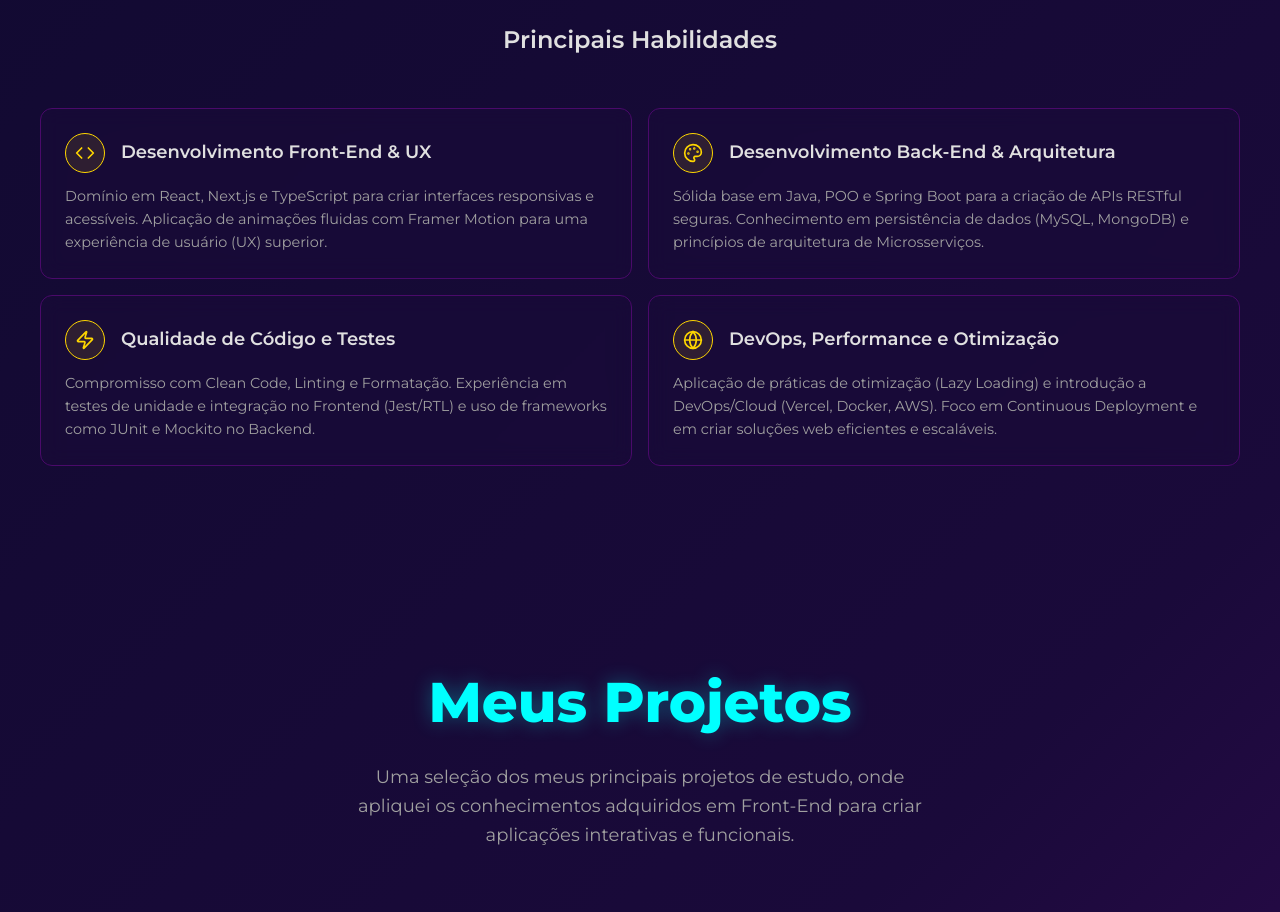
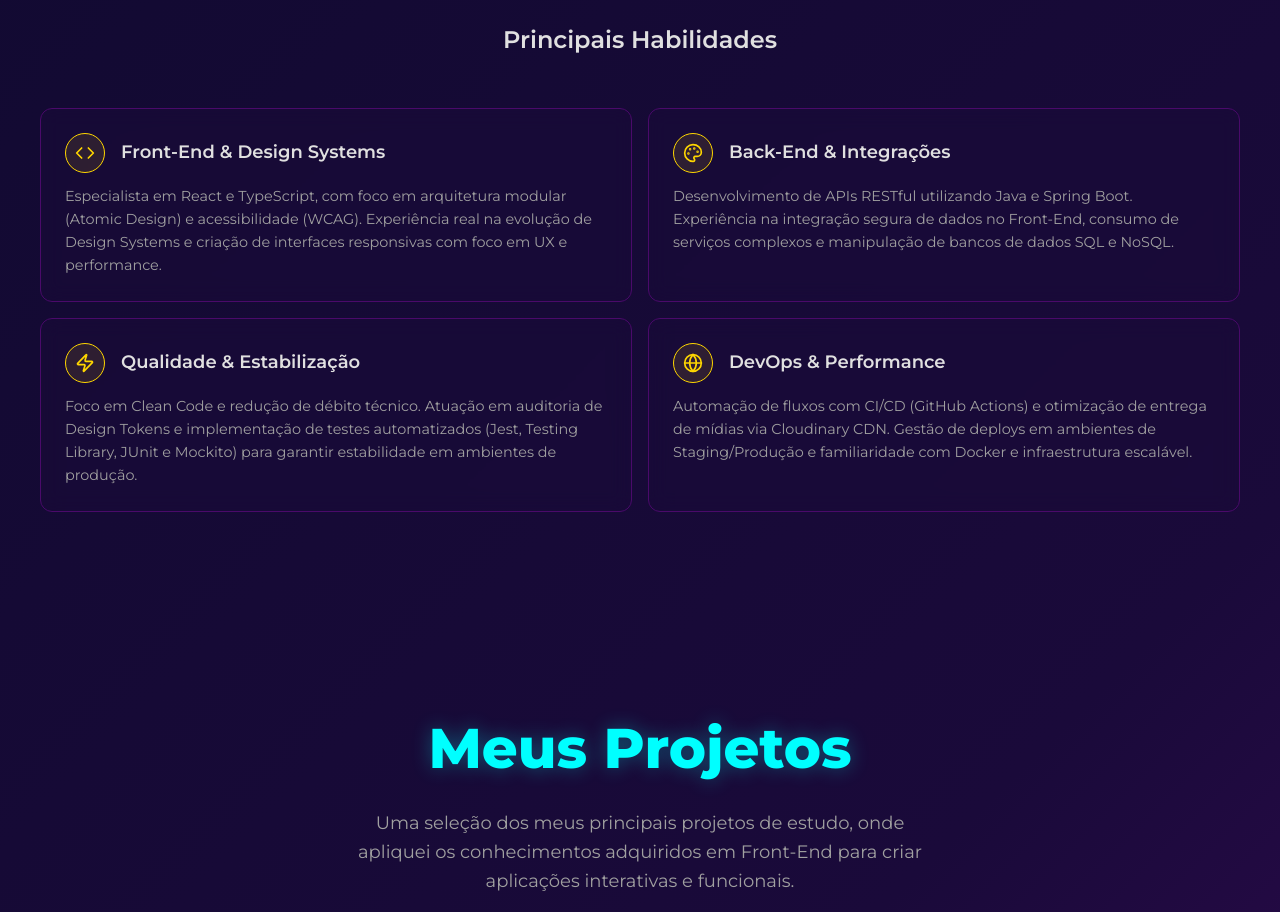
Before and after one commit to lh5818181/Cyberfolio, a React (Vite) app: page / in a window 1280 px wide. Shown: the part 1940-2852 px from the top of the page. Built offline with nearby package versions, Linux system fonts and the light colour scheme.

Commit message:
feat: refatorar descrições de competências para destacar experiência em produção e cloud

```diff
--- a/src/components/About/index.tsx
+++ b/src/components/About/index.tsx
@@ -163,27 +163,27 @@ const About: React.FC<AboutProps> = ({ className }) => {
   const skills: Skill[] = [
     {
       icon: Code,
-      title: 'Desenvolvimento Front-End & UX',
+      title: 'Front-End & Design Systems',
       description:
-        'Domínio em React, Next.js e TypeScript para criar interfaces responsivas e acessíveis. Aplicação de animações fluidas com Framer Motion para uma experiência de usuário (UX) superior.',
+        'Especialista em React e TypeScript, com foco em arquitetura modular (Atomic Design) e acessibilidade (WCAG). Experiência real na evolução de Design Systems e criação de interfaces responsivas com foco em UX e performance.',
     },
     {
       icon: Palette,
-      title: 'Desenvolvimento Back-End & Arquitetura',
+      title: 'Back-End & Integrações',
       description:
-        'Sólida base em Java, POO e Spring Boot para a criação de APIs RESTful seguras. Conhecimento em persistência de dados (MySQL, MongoDB) e princípios de arquitetura de Microsserviços.',
+        'Desenvolvimento de APIs RESTful utilizando Java e Spring Boot. Experiência na integração segura de dados no Front-End, consumo de serviços complexos e manipulação de bancos de dados SQL e NoSQL.',
     },
     {
       icon: Zap,
-      title: 'Qualidade de Código e Testes',
+      title: 'Qualidade & Estabilização',
       description:
-        'Compromisso com Clean Code, Linting e Formatação. Experiência em testes de unidade e integração no Frontend (Jest/RTL) e uso de frameworks como JUnit e Mockito no Backend.',
+        'Foco em Clean Code e redução de débito técnico. Atuação em auditoria de Design Tokens e implementação de testes automatizados (Jest, Testing Library, JUnit e Mockito) para garantir estabilidade em ambientes de produção.',
     },
     {
       icon: Globe,
-      title: 'DevOps, Performance e Otimização',
+      title: 'DevOps & Performance',
       description:
-        'Aplicação de práticas de otimização (Lazy Loading) e introdução a DevOps/Cloud (Vercel, Docker, AWS). Foco em Continuous Deployment e em criar soluções web eficientes e escaláveis.',
+        'Automação de fluxos com CI/CD (GitHub Actions) e otimização de entrega de mídias via Cloudinary CDN. Gestão de deploys em ambientes de Staging/Produção e familiaridade com Docker e infraestrutura escalável.',
     },
   ];
 
```
